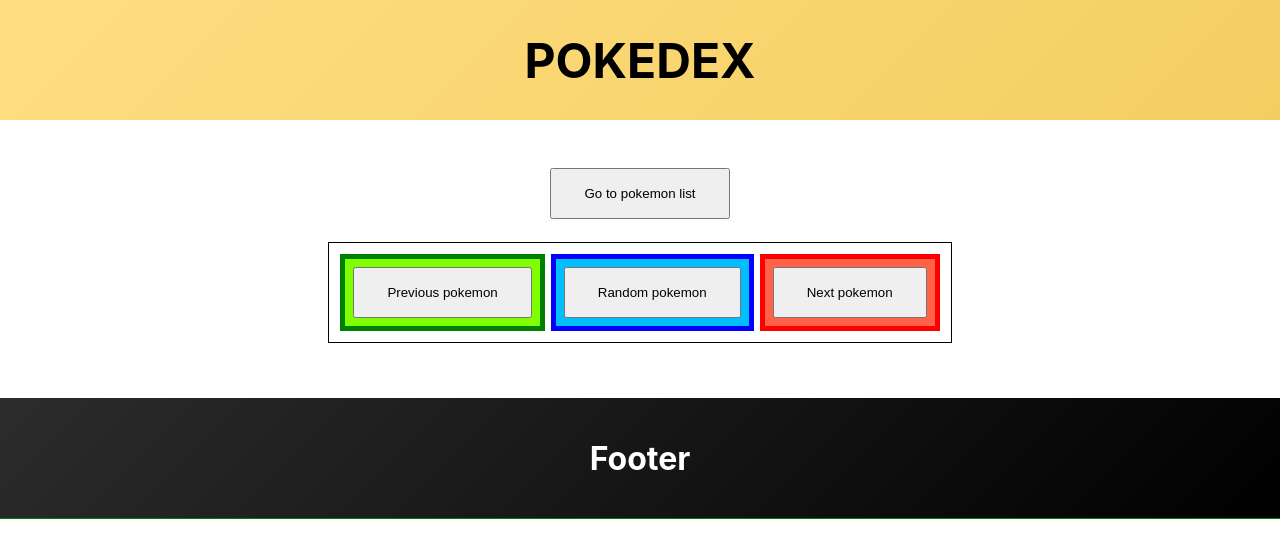
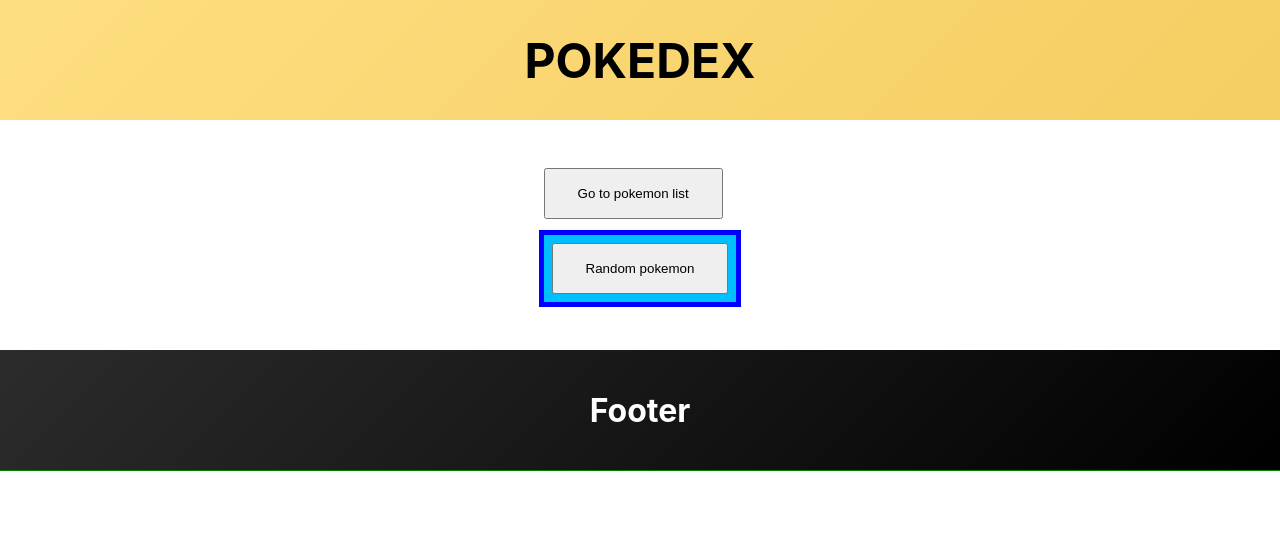
Before and after one commit to Patern14/react-pokedex-03, a React (Create React App) app: page /randompokemon in a window 1280 px wide. Shown: the top 558 px of the page. Built offline with nearby package versions, Linux system fonts and the light colour scheme.

Commit message:
Added Next and Previous, Navbar. Todo: styling.

```diff
--- a/src/App.css
+++ b/src/App.css
@@ -233,12 +233,16 @@
   margin: 1rem;
   box-shadow: 2px 3px 5px 2px grey;
 }
-.portrait_name {
-  font-size: 2rem;
+#poke_tag {
+  display: flex;
+  font-size: 1.5rem;
 }
 .portrait_img {
   width: 300px;
   height: 300px;
+}
+.portrait_name {
+  font-size: 2rem;
 }
 
 /* ===================================================== */
--- a/src/App.js
+++ b/src/App.js
@@ -8,11 +8,13 @@
 import RandomPokemon from "./components/RandomPokemon";
 import NextPokemon from "./components/NextPokemon";
 import PreviousPokemon from "./components/PreviousPokemon";
+import Navbar from "./components/Navbar";
 
 /* TODO: ================================================================
     Sprites for generations 6+
     NavBar
     Add pokemons to favorite list
+    Add favicon
 ========================================================================*/
 
 function App() {
@@ -24,19 +26,17 @@
           <Header />
         </Link>
 
-        <Link to="/pokemonlist">
+        <Navbar/>
+
+        {/* <Link to="/pokemonlist">
           <button className="btn-test" >Go to pokemon list</button>
-        </Link>
+        </Link> */}
 
-        <div className="prevRandNext_container">
+        {/* <div className="prevRandNext_container">
           <PreviousPokemon/>
           <RandomPokemon/>
           <NextPokemon/>
-        </div>
-
-        {/* <Link to="/randompokemon">
-          <button className="btn-test" >Go to random pokemon</button>
-        </Link> */}
+        </div> */}
 
         <Switch>  {/* We can have different routes inside Switch */}
           <Route exact path="/pokemonlist" component={PokemonList} />
--- a/src/components/Footer.js
+++ b/src/components/Footer.js
@@ -1,4 +1,8 @@
 import React from "react";
+
+/* TODO: ================================================================
+    Add social links
+========================================================================*/
 
 const Footer = () => {
     return (
--- a/src/components/Header.js
+++ b/src/components/Header.js
@@ -1,4 +1,9 @@
 import React from "react";
+
+/* TODO: ================================================================
+    Add styles
+    Change H1 for a different typo, image, or logo
+========================================================================*/
 
 const Header = () => {
     return (
--- /dev/null
+++ b/src/components/Navbar.js
@@ -0,0 +1,22 @@
+import React from "react";
+import {Link} from "react-router-dom";
+import PokemonList from "./PokemonList";
+import RandomPokemon from "./RandomPokemon";
+
+/* TODO: ================================================================
+    Styling
+========================================================================*/
+
+const Navbar = () => {
+    return (
+        <nav>
+            <Link to="/pokemonlist">
+                <button className="btn-test" >Go to pokemon list</button>
+            </Link>
+
+            <RandomPokemon/>
+        </nav>
+    )
+}
+
+export default Navbar;
--- a/src/components/NextPokemon.js
+++ b/src/components/NextPokemon.js
@@ -1,27 +1,20 @@
 import React, { useEffect, useState } from "react";
 import {useParams, Link} from "react-router-dom";
-import PokemonDetails from "./PokemonDetails";
 
 const NextPokemon = () => {
     const [nextPokemonNumber, setNextPokemonNumber] = useState();
 
-    let next = console.log("0 => NEXT need to be initialized")
-
-    const generateNextPokemonNumber = () => {
-        next = document.getElementById("poke_id") && parseInt(document.getElementById("poke_id").innerHTML, 10)
-        setNextPokemonNumber(next + 1)
-    };
+    let slug = document.getElementById("poke_id") && parseInt(document.getElementById("poke_id").innerHTML, 10);
 
     useEffect(() => {
-        generateNextPokemonNumber();
-        setNextPokemonNumber(next)
-    }, []);
-
+        slug = document.getElementById("poke_id") && parseInt(document.getElementById("poke_id").innerHTML, 10);
+        setNextPokemonNumber(parseInt(slug) + 1 )
+    }, [slug]);
 
     return (
         <div className="next_pokemon_component" >
             <Link to={`/pokemondetails/${nextPokemonNumber}`}>
-                <button className="btn-test" onClick={generateNextPokemonNumber} >Next pokemon</button>
+                <button className="btn-test" >Next pokemon</button>
             </Link>
         </div>
     )
--- a/src/components/PokemonDetails.js
+++ b/src/components/PokemonDetails.js
@@ -1,10 +1,8 @@
 import React, {useEffect, useState} from "react";
 import {useParams, Link} from "react-router-dom";
-/* import RandomPokemon from "./RandomPokemon"; */
-
-/* TODO: ================================================================
-    Next / Previous pokemon
-========================================================================*/
+import RandomPokemon from "./RandomPokemon";
+import NextPokemon from "./NextPokemon";
+import PreviousPokemon from "./PreviousPokemon";
 
 const PokemonDetails = () => {
     //console.log("%cPokemonDetails COMPONENT", "color:magenta; font-size:25px")
@@ -74,10 +72,16 @@
 
     return (
         <>
+        <div className="prevRandNext_container">
+          <PreviousPokemon/>
+          {/* <RandomPokemon/> */}
+          <NextPokemon/>
+        </div>
+
         {pokemon &&
         <div className="pokemon_details" >
             <div className={`poke_portrait ${typeA}`} >
-                {/* <h1>#</h1> */}<h1 id="poke_id">{pokemon.id}</h1>
+                <h1 id="poke_tag"> <h1>#</h1> <h1 id="poke_id">{pokemon.id}</h1> </h1>
                 <img src={pokemon.sprites.other.dream_world.front_default} alt="poke sprite" className="portrait_img" />
                 <h2 className="portrait_name" >{pokemon.name} </h2>
             </div>
--- a/src/components/PreviousPokemon.js
+++ b/src/components/PreviousPokemon.js
@@ -1,27 +1,20 @@
 import React, { useEffect, useState } from "react";
 import {useParams, Link} from "react-router-dom";
-import PokemonDetails from "./PokemonDetails";
 
 const PreviousPokemon = () => {
     const [previousPokemonNumber, setPreviousPokemonNumber] = useState();
 
-    let previous = console.log("0 => PREVIOUS need to be initialized")
-
-    const generatePreviousPokemonNumber = () => {
-        previous = document.getElementById("poke_id") && parseInt(document.getElementById("poke_id").innerHTML, 10)
-        setPreviousPokemonNumber(previous - 1)
-    };
+    let slug = document.getElementById("poke_id") && parseInt(document.getElementById("poke_id").innerHTML, 10);
 
     useEffect(() => {
-        generatePreviousPokemonNumber();
-        setPreviousPokemonNumber(previous)
-    }, []);
-
+        let slug = document.getElementById("poke_id") && parseInt(document.getElementById("poke_id").innerHTML, 10);
+        setPreviousPokemonNumber(parseInt(slug) - 1);
+    }, [slug]);
 
     return (
         <div className="previous_pokemon_component" >
             <Link to={`/pokemondetails/${previousPokemonNumber}`}>
-                <button className="btn-test" onClick={generatePreviousPokemonNumber} >Previous pokemon</button>
+                <button className="btn-test" >Previous pokemon</button>
             </Link>
         </div>
     )
--- a/src/components/RandomPokemon.js
+++ b/src/components/RandomPokemon.js
@@ -5,7 +5,7 @@
     const [randomPokemonNumber, setRandomPokemonNumber] = useState("");
 
     const generateRandomNumber = () => {
-                setRandomPokemonNumber(Math.floor(Math.random() * 898 + 1))    // 898 is the total of pokemons in the API database.
+        setRandomPokemonNumber(Math.floor(Math.random() * 898 + 1))    // 898 is the total of pokemons in the API database.
     }
 
     useEffect(() => {
```
Also changed, not shown: src/components/NextPokemon copy.js (deleted, +0 -30 lines), src/components/PreviousPokemon copy.js (deleted, +0 -30 lines).
